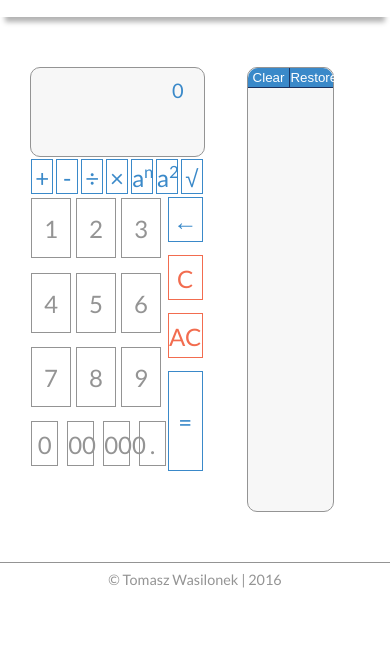
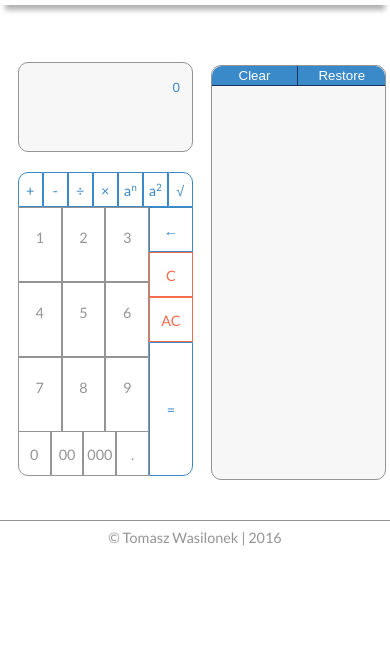
Before and after one commit to TWasilonek/Drag-Drop-Calculator, a website: page index.html in a window 390 px wide. Shown: the part 177-844 px from the top of the page. Drawn offline with nearby package versions, Linux system fonts and the light colour scheme.

Commit message:
Added responsivness and corrected a few errors

```diff
--- a/css/style.scss
+++ b/css/style.scss
@@ -119,10 +119,10 @@ nav {
   a {
     text-decoration: none;
     color: $textColor;
-    &:hover,
-    &:active {
-      color: $mainColor;
-    }
+    // &:hover,
+    // &:active {
+    //   color: $mainColor;
+    // }
   }
 }
 
@@ -318,7 +318,7 @@ a#equals {
   padding: 5px;
   margin: 2%;
   color: $darkBGtextColor;
-  z-index: 1;
+  z-index: 10;
 }
 
 .tooltipText{
@@ -475,9 +475,8 @@ a#equals {
   display: none;
 }
 /* ------ MEDIA QUERIES ------ */
-  @media (min-width: 1000px) {
 
-  }
+  @-ms-viewport {width: device-width;} /* Fix for IE8 */
 
   @media (max-width: 900px) {
     #total {
@@ -499,7 +498,7 @@ a#equals {
       display: none;
     }
     #calculator {
-      margin-left: 5%;
+      margin: 2%;
     }
     #operatorsBottom {
       font-size: 1em; /* 18px */
@@ -508,9 +507,13 @@ a#equals {
       height: 90px;
       flex-flow: row wrap-reverse;
       font-size: 1.25em /* 20px */;
-      .operator {
-        order: 1;
-      }
+    }
+    .memory-display {
+      width: 45%;
+      margin: 0;
+    }
+    #display {
+      width: 100%;
     }
   }
 
@@ -520,16 +523,79 @@ a#equals {
     #operatorsBottom,
     #numbers {
       margin: 1%;
-      a {
-        border-radius: 0;
-      }
+      font-size: 0.8em;
     }
-
+    h1 {
+      font-size: 1.8em;
+    }
+    header p {
+      font-size: 1em;
+    }
   }
 
   @media (max-width: 490px) {
-    [class*='col-']{
-      // float: none;
+    #total {
+      margin-bottom: 20px;
+      font-size: 1em; /* 16px */
+    }
+
+    .memory-display {
+      height: 415px;
+      margin-top: 20px;
+      padding: 0;
+    }
+
+    #display {
+      height: 415px;
+    }
+
+    #operatorsTop,
+    #side,
+    #operatorsBottom,
+    #numbers {
+      margin: 0;
+      font-size: 0.6em;
+    }
+    #side {
+      width: 25%;
+    }
+    #calculator a {
+      border-radius: 0;
+      margin: 0;
+    }
+    #operatorsTop a {
+      width: (100%/7);
+      &:first-child{
+        border-top-left-radius: $displayMemoryBorderRadius;
+      }
+      &:last-child{
+        border-top-right-radius: $displayMemoryBorderRadius;
+      }
+    }
+    #side a {
+      width: 100%;
+    }
+    #operatorsBottom a {
+      width: (100%/4);
+      &:first-child{
+        border-bottom-left-radius: $displayMemoryBorderRadius;
+      }
+    }
+    #numbers a {
+      width: (100%/3);
+      height: 75px;
+    }
+    a#equals {
+      @include centerLink(134px);
+      border-bottom-right-radius: $displayMemoryBorderRadius;
+    }
+  }
+
+  @media (max-width: 400px) {
+    #total,
+    .memory-operation {
+      font-size: 0.8em; /* 14px */
+      padding: 1%;
     }
   }
 // #Fonts#
--- a/js/media_queries.js
+++ /dev/null
@@ -1,68 +0,0 @@
-$(document).ready(function(){
-  var bigScreen = window.matchMedia("(min-width: 1200px)");
-  var normalScreen = window.matchMedia("(max-width: 900px)");
-  var tabletScreen = window.matchMedia("(max-width: 768px)");
-  var mobileScreen = window.matchMedia("(max-width: 480px)");
-
-  var totaldiv = $("#total");
-  var totalSpansAll = totaldiv.find('span');
-  var totalNum1 = $('.num1');
-  var totalNum2 = $('.num2');
-  var totalOperator = $('.operator');
-  var numbersButtons = $('#numbers').find('a');
-  var operatorsButtons = $('#operatorsTop').find('a');
-  var sideOperatorsButtons = $('#side').find('a');
-  var bottomOperatorsButtons = $('#operatorsBottom').find('a');
-  var clearButton = $('#clear');
-  var clearAllButton = $('#clearall');
-  var equalsButton = $('#equals');
-  var decimalButton = $('#decimal');
-  var sqrtButton = $('#sqrt');
-  var sqButton = $('#sq');
-  var multiplyButton = $('#multiply');
-  var divideButton = $('#divide');
-  var memoryDisplay = $('#displayActive');
-  var memoryDisplayOperators = $('.memory-operation').find('row:nth-child(2) span');
-  var clearMemoryButton = $('#clear-memory');
-  var restoreMemoryButton = $('#restore-memory');
-  var draggablesParent = $('#displayActive');
-  var dropzones = $('.dropzone');
-  var alertField = $('.alert');
-
-
-  //check screen size when page loads
-  checkWindowSize();
-
-  //check screen size when the window is being resized
-  $(window).on('resize', function(e){
-    checkWindowSize();
-    console.log('resized');
-  });
-
-  function checkWindowSize() {
-    var longOperators = [];
-    memoryDisplayOperators = $('.memory-operation').find('.row:nth-child(3) span');
-    if (bigScreen.matches) {
-      $(memoryDisplayOperators).each(function(index, element){
-        if($(element).text().length > 7){
-          longOperators.push(element);
-          longOperators.push($(element).siblings());
-        }
-        for(i = 0; i < longOperators.length; i++) {
-          $(longOperators[i]).addClass('memory-operation-oneLine');
-        }
-      });
-    } else if (normalScreen.matches) {
-       $(memoryDisplayOperators).each(function(index, element){
-        if($(element).text().length > 6){
-          longOperators.push(element);
-          longOperators.push($(element).siblings());
-        }
-        for(i = 0; i < longOperators.length; i++) {
-          $(longOperators[i]).addClass('memory-operation-oneLine');
-        }
-      });
-    }
-  }
-
-});
--- a/js/script.js
+++ b/js/script.js
@@ -1,12 +1,14 @@
 $(document).ready(function(){
-  //declare variables
+  /* *********** DECLARE VARIABLES *********** */
+    /* APP VARIABLES */
     var number1 = "";
     var number2 = "";
     var operator = "";
     var currentMemoryState = "";
     var lastResult = "";
-    var operationCount = 0;
+    var operationCounter = 0;
     var closeClickCounter = 0;
+    /* DOM VARIABLES */
     var totaldiv = $("#total");
     var totalSpansAll = totaldiv.find('span');
     var totalNum1 = $('.num1');
@@ -27,12 +29,13 @@ $(document).ready(function(){
     var multiplyButton = $('#multiply');
     var divideButton = $('#divide');
     var memoryDisplay = $('#displayActive');
+    var memoryDisplayOperators = $('.memory-operation').find('row:nth-child(3) span');
     var clearMemoryButton = $('#clear-memory');
     var restoreMemoryButton = $('#restore-memory');
     var draggablesParent = $('#displayActive');
     var dropzones = $('.dropzone');
     var alertField = $('.alert');
-
+    /* TOOLTIPS VARIABLES */
     var tooltipsAll = $('.tooltip');
     var tooltip1Container = $('.tooltip-1');
     var tooltip2Container = $('.tooltip-2');
@@ -42,6 +45,11 @@ $(document).ready(function(){
     var tooltip2InnerContainer = tooltip2Container.find('.tooltip-inner-container');
     var tooltip1CloseButton = tooltip1Container.find('.tooltip-close');
     var tooltip2CloseButton = tooltip2Container.find('.tooltip-close');
+    /* MEDIA QUERIES VARIABLES */
+    // var bigScreen = window.matchMedia("(min-width: 1200px)");
+    var normalScreen = window.matchMedia("(min-width: 769px)");
+    var tabletScreen = window.matchMedia("(max-width: 768px)");
+    var mobileScreen = window.matchMedia("(max-width: 480px)");
 
     //set the default value of the Total field to 0
       totalNum1.text("0");
@@ -131,6 +139,7 @@ $(document).ready(function(){
       });
 
   /* ******** HELPER FUNCTIONS ********* */
+
     //click on number function
       function clickOnNumber(clickedNumber) {
        //if the previous evaluation ended as a 0, clear it before proceeding
@@ -189,7 +198,6 @@ $(document).ready(function(){
         }
       }
 
-
     //make operation and return result
       function makeOperation(){
         var result = 0;
@@ -232,7 +240,8 @@ $(document).ready(function(){
         $(totalOperator).text("");
         number2 = "";
         operator = "";
-
+        //check the current window size and adjust method of display in the memory
+        checkWindowSize();
       }
 
     //check if assign decimal
@@ -269,7 +278,7 @@ $(document).ready(function(){
     // tooLongNumber function
       function tooLongNumber(number) {
         //do not allow entering more digits (delete the last digit from number)
-        number = number.slice(0, -1);
+        number = number.slice(0, 15);
         // Infrom the user that he can't eneter more than 15 digits
         $(alertField).text('Sorry, you can\'t enter more than 15 digits').fadeIn('500');
         setTimeout(function(){
@@ -375,7 +384,7 @@ $(document).ready(function(){
       $(newOperation).prependTo(memoryDisplay);
       //make a snapshot of the current memory state
       currentMemoryState = $(memoryDisplay).html();
-      operationCount ++; //increase the number of displayed operations
+      operationCounter ++; //increase the number of displayed operations
       displayTooltips();
     }
 
@@ -400,7 +409,7 @@ $(document).ready(function(){
     function displayTooltips(){
       var draggables = $('.draggable');
       //if it's the first operation, show tooltip 1 and hightlight the draggable objects
-      if (operationCount === 1) {
+      if (operationCounter === 1) {
         $(tooltip1InnerContainer).addClass('tooltipText');
         $(tooltip1Text).text($(tooltip1Container).data("text"));
         $(tooltip1Container).fadeIn('400');
@@ -410,9 +419,9 @@ $(document).ready(function(){
             $(element).addClass('draggable-hover');
           }
         });
-      } else if (operationCount === 2 && closeClickCounter === 0){
+      } else if (operationCounter === 2 && closeClickCounter === 0){
         tooltip1CloseButton.click();
-      } else if(operationCount === 3) {
+      } else if (operationCounter === 3) {
         tooltip2CloseButton.click();
       }
 
@@ -492,4 +501,39 @@ $(document).ready(function(){
           }
         });
 
+  /* *********** MEDIA QUERIES *********** */
+    //check screen size when page loads
+      checkWindowSize();
+
+      //check screen size when the window is being resized
+      $(window).on('resize', function(e){
+        checkWindowSize();
+        console.log('resized');
       });
+
+      function checkWindowSize() {
+        var longOperators = [];
+        memoryDisplayOperators = $('.memory-operation').find('.row:nth-child(3) span');
+        if (normalScreen.matches) {
+          $(memoryDisplayOperators).each(function(index, element){
+            if($(element).text().length > 7){
+              longOperators.push(element);
+              longOperators.push($(element).siblings());
+            }
+            for(i = 0; i < longOperators.length; i++) {
+              $(longOperators[i]).addClass('memory-operation-oneLine');
+            }
+          });
+        } else if (tabletScreen.matches) {
+           $(memoryDisplayOperators).each(function(index, element){
+            if($(element).text().length > 6){
+              longOperators.push(element);
+              longOperators.push($(element).siblings());
+            }
+            for(i = 0; i < longOperators.length; i++) {
+              $(longOperators[i]).addClass('memory-operation-oneLine');
+            }
+          });
+        }
+      }
+});
```
Also changed, not shown: index.html (+6 -9 lines), css/style.css. Lines whose indentation alone changed are shown as unchanged.
